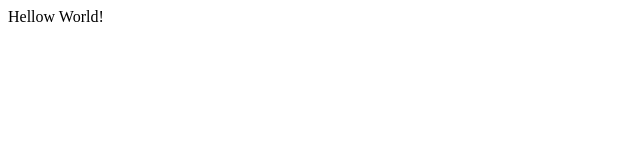
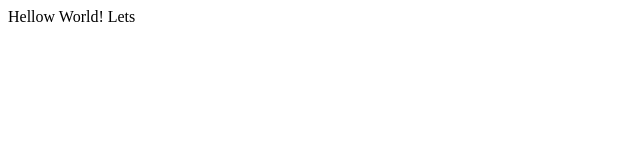
Before and after one commit to Jazzwithus/leb_lessons, a plain HTML site: page index.html in a window 1280 px wide. Shown: the full height of the page, 0-640 px from the left. Drawn offline with Linux system fonts and the light colour scheme.

Commit message:
Second change

```diff
--- a/index.html
+++ b/index.html
@@ -9,6 +9,6 @@
     <script src="script.js"></script>
 </head>
 <body>
-    <div class="p">Hellow World!</div>
+    <div class="p">Hellow World! Lets</div>
 </body>
 </html>
```
